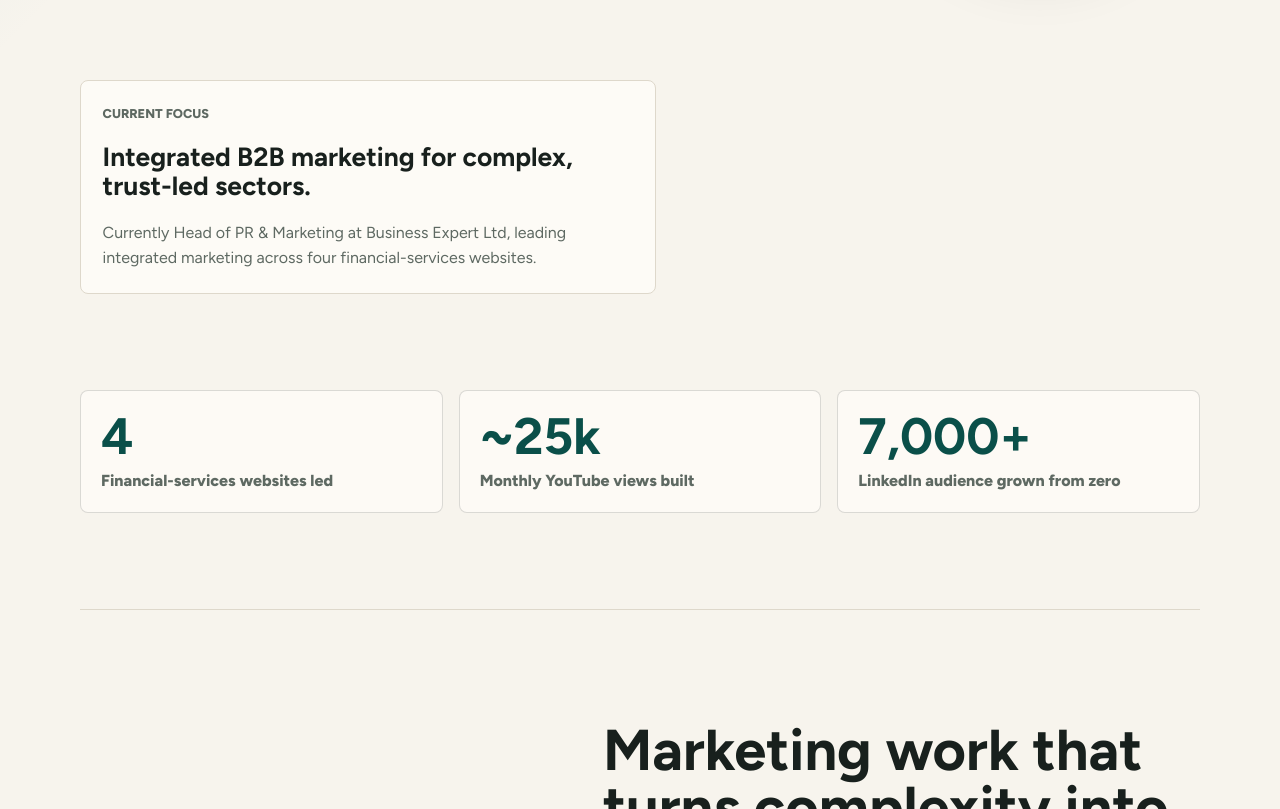
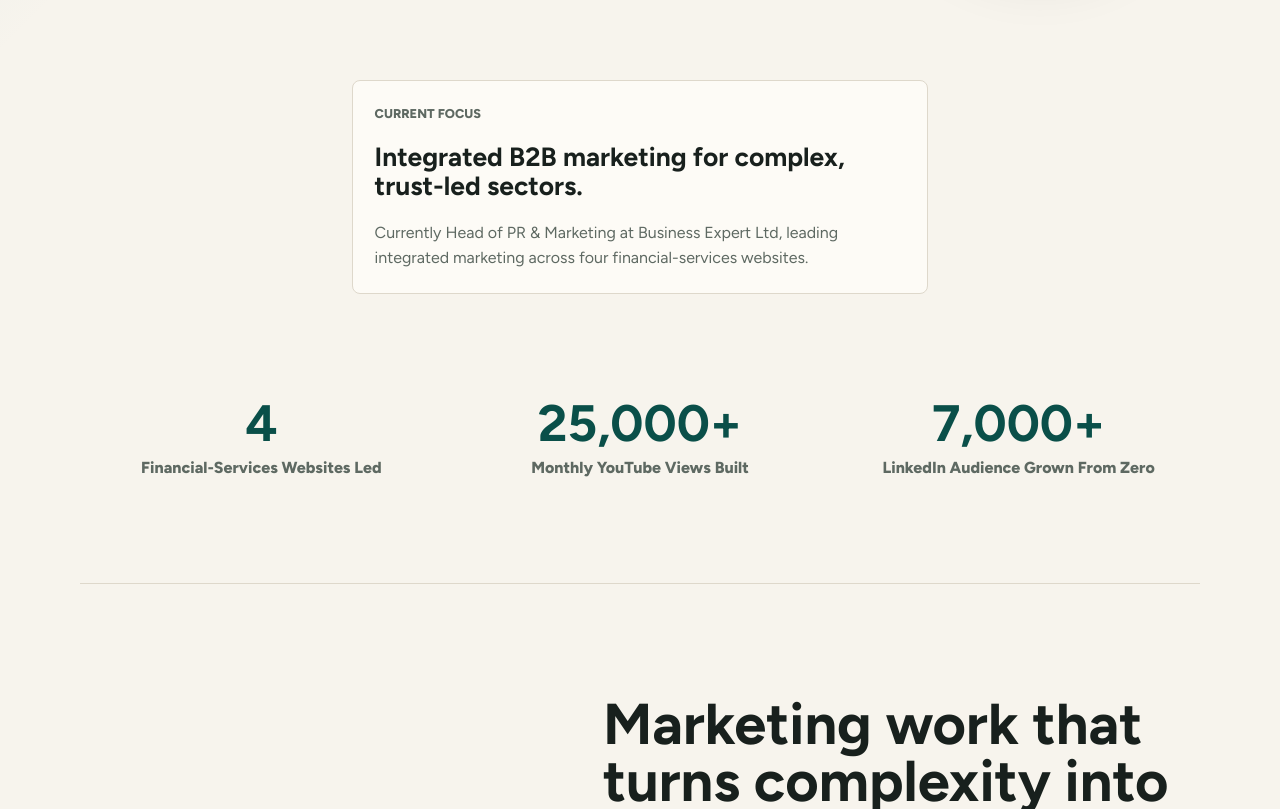
Before and after one commit to TheoCristofari/portfolio, a website built with Vite: page index.html in a window 1280 px wide. Shown: the part 578-1387 px from the top of the page. Built offline with nearby package versions, Linux system fonts and the light colour scheme.

Commit message:
Refine hero CTAs and metrics

```diff
--- a/src/main.js
+++ b/src/main.js
@@ -99,9 +99,9 @@ const principles = [
 ];
 
 const metrics = [
-  { value: '4', label: 'Financial-services websites led' },
-  { value: '~25k', label: 'Monthly YouTube views built' },
-  { value: '7,000+', label: 'LinkedIn audience grown from zero' },
+  { value: '4', label: 'Financial-Services Websites Led' },
+  { value: '25,000+', label: 'Monthly YouTube Views Built' },
+  { value: '7,000+', label: 'LinkedIn Audience Grown From Zero' },
 ];
 
 const app = document.querySelector('#app');
@@ -156,7 +156,7 @@ function render() {
           <p class="hero__intro">${profile.intro}</p>
           <div class="hero__actions">
             <a class="button button--primary" href="#work">My Work</a>
-            <a class="button button--secondary" href="mailto:${profile.email}">Contact</a>
+            <a class="button button--secondary" href="#contact">Contact</a>
           </div>
         </div>
         <aside class="hero-aside" aria-label="Profile portrait">
--- a/src/styles.css
+++ b/src/styles.css
@@ -231,7 +231,7 @@ h3 {
 
 .hero-support {
   display: flex;
-  justify-content: space-between;
+  justify-content: center;
   gap: 1.5rem;
   align-items: end;
   padding: 0 0 clamp(4.5rem, 8vw, 6rem);
@@ -265,13 +265,11 @@ h3 {
   grid-template-columns: repeat(3, minmax(0, 1fr));
   gap: 1rem;
   padding: 0 0 clamp(4.5rem, 8vw, 6rem);
+  text-align: center;
 }
 
 .metric {
-  padding: 1.25rem;
-  border: 1px solid rgba(24, 32, 29, 0.15);
-  border-radius: 8px;
-  background: rgba(255, 253, 248, 0.72);
+  padding: 0.5rem 1rem;
 }
 
 .metric strong {
```
